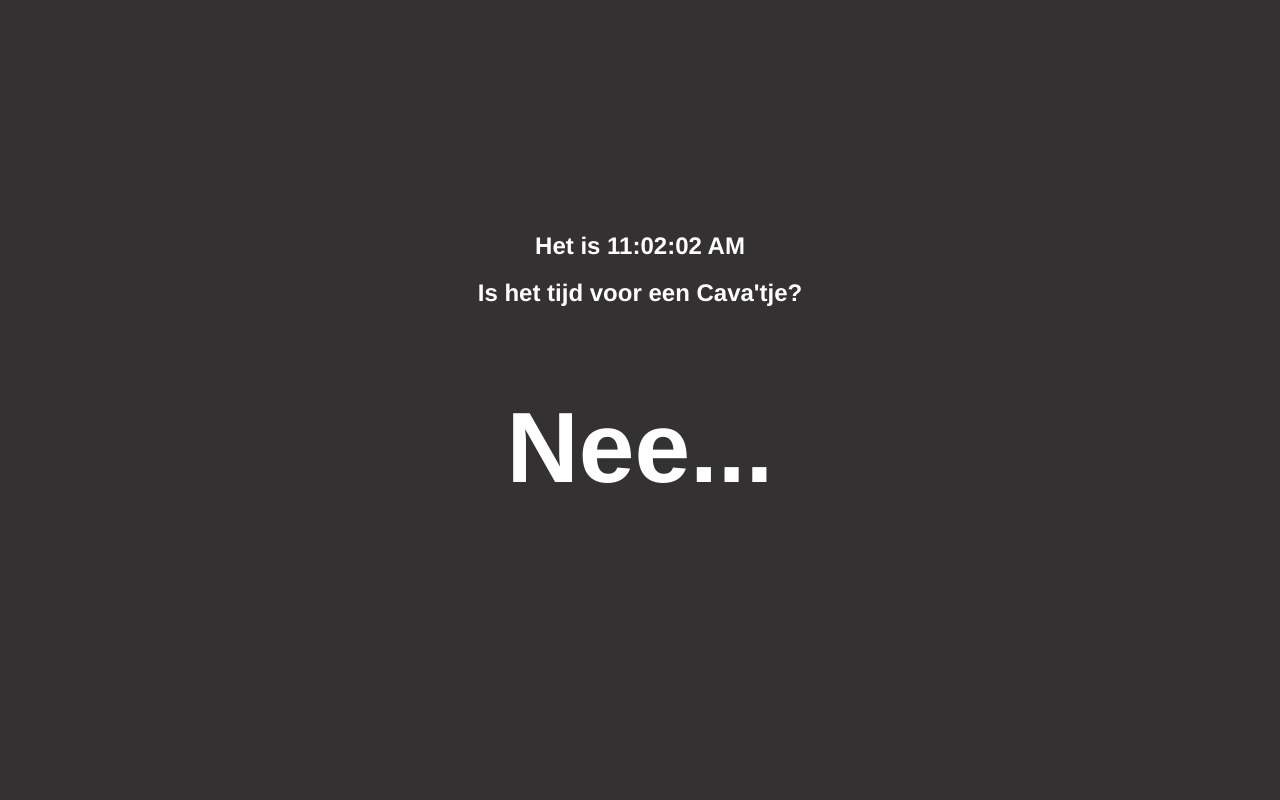
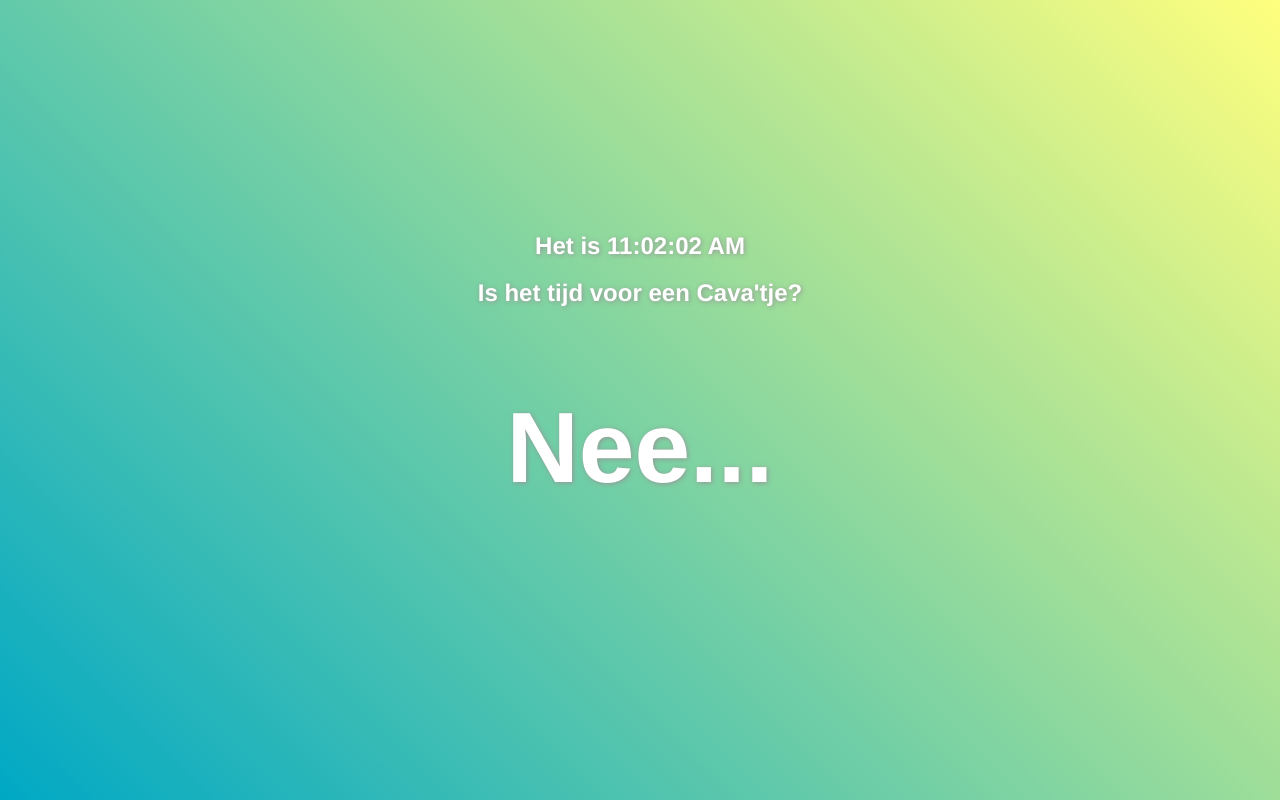
Before and after one commit to sytze-koster/cavatje, an Angular app: page / in a window 1280 px wide. Built offline with nearby package versions, Linux system fonts and the light colour scheme.

Commit message:
Implemented new design language protocol

```diff
--- a/src/styles.css
+++ b/src/styles.css
@@ -3,9 +3,10 @@
 	padding: 0;
 	height: 100vh;
     width: 100%;
-    background-color: #333132;
-    color: white;
+    background-image: linear-gradient(45deg, #00a8c5, #ffff7e);
     display: flex;
     flex-direction: column;
     justify-content: center;
+    color: white;
+    text-shadow: 1px 1px 5px rgba(150, 150, 150, 1);
 }
```
